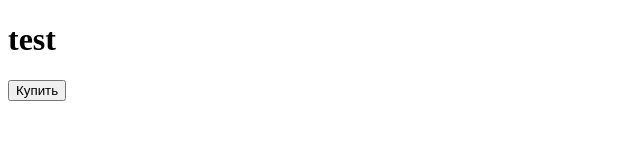
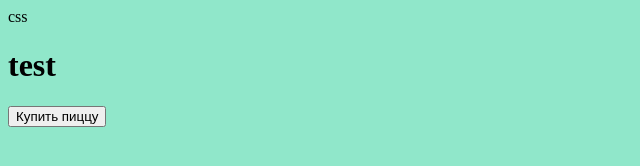
Before and after one commit to TINGY4/test02, a plain HTML site: page index.html in a window 1280 px wide. Shown: the whole page, without its empty margins (0-640 px from the left). Drawn offline with Linux system fonts and the light colour scheme.

Commit message:
style create

```diff
--- a/index.html
+++ b/index.html
@@ -4,11 +4,12 @@
     <meta charset="UTF-8">
     <meta http-equiv="X-UA-Compatible" content="IE=edge">
     <meta name="viewport" content="width=device-width, initial-scale=1.0">
+    <link rel="stylesheet" href="style.css">css
     <title>Document</title>
 </head>
 <body>
     <h1>test</h1>
-    <button>Купить</button>
+    <button>Купить пиццу</button>
 
 </body>
 </html>
--- /dev/null
+++ b/style.css
@@ -0,0 +1,3 @@
+body {
+    background-color: rgb(144,231,202);
+}
```
